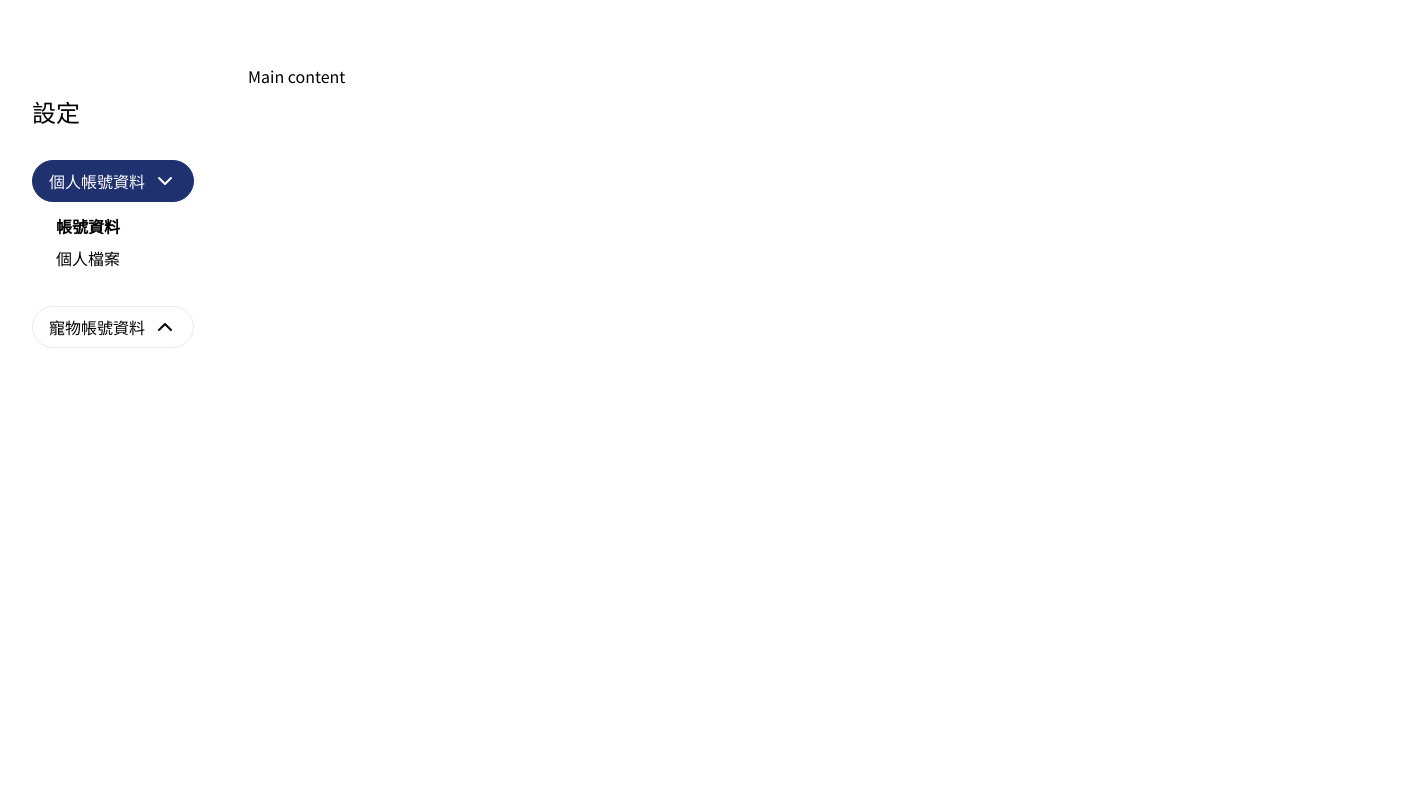
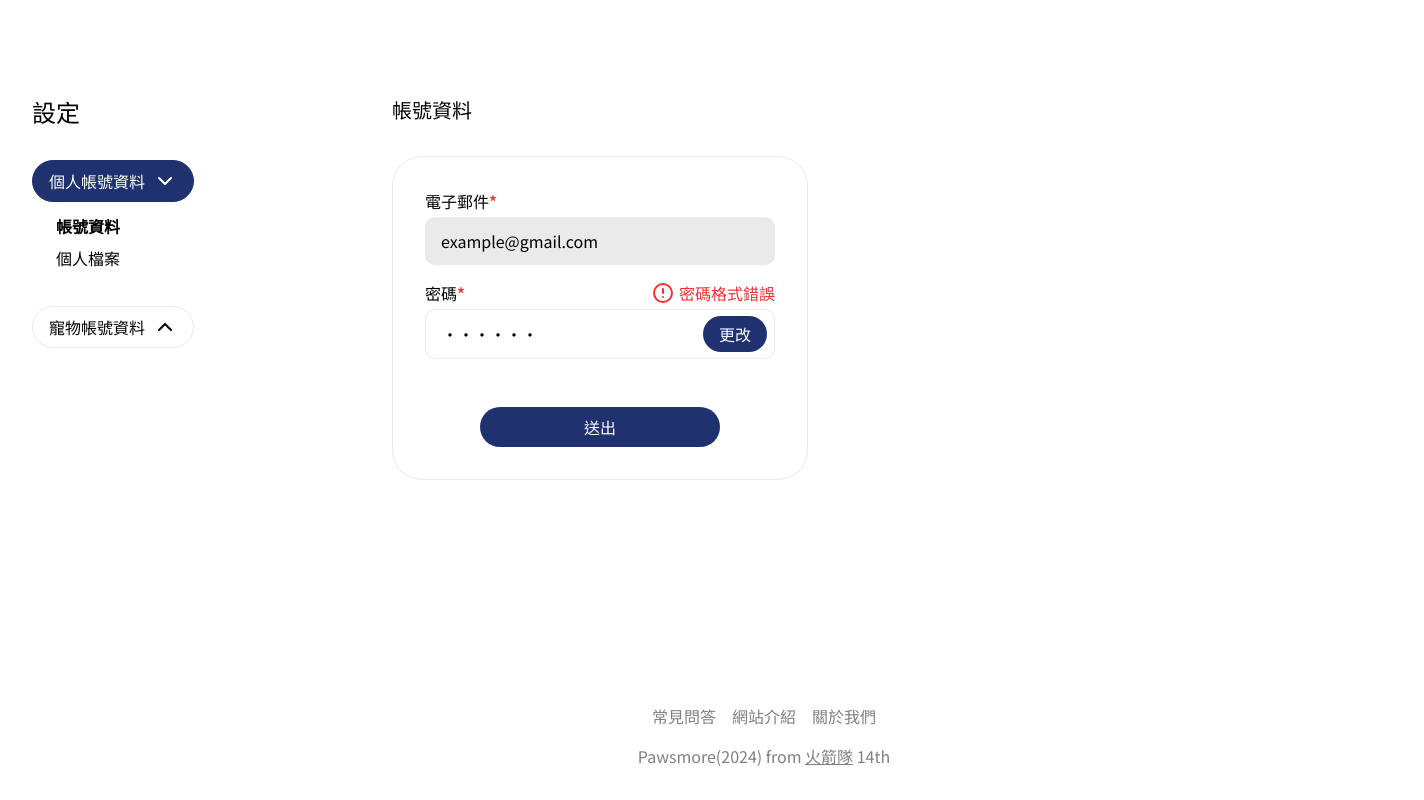
Before and after one commit to penspulse326/rocket_pawsmore, a Next.js app: page /user_dashboard in a window 1280 px wide. Shown: the top 800 px of the page, 1424 px wide, since content can reach past the window. Built offline with nearby package versions, Linux system fonts and the light colour scheme.

Commit message:
style: add Account component

```diff
--- a/src/common/lib/formText.ts
+++ b/src/common/lib/formText.ts
@@ -102,3 +102,13 @@ export const sickCategory: SickCategoryType = {
     ],
   },
 };
+
+interface ChangePasswordType {
+  ENTER_PASSWORD: string;
+  DOUBLE_CHECK: string;
+}
+
+export const ChangePassword: ChangePasswordType = {
+  ENTER_PASSWORD: "輸入6-16字符以上英數字密碼",
+  DOUBLE_CHECK: "再次輸入密碼",
+};
--- /dev/null
+++ b/src/components/userDashboard/Account.tsx
@@ -0,0 +1,143 @@
+import React, { useState } from "react";
+import { IconEye, IconEyeClosed } from "@tabler/icons-react";
+import ErrorMessage from "../ErrorMessage";
+import { ChangePassword } from "@/common/lib/formText";
+import { errorText } from "@/common/lib/messageText";
+
+const Account: React.FC<{ title: string }> = ({ title }) => {
+  const [email, setEmail] = useState("example@gmail.com");
+  const [password, setPassword] = useState("123456");
+  const [newPassword, setNewPassword] = useState("");
+
+  const [toChangePassword, setToChangePassword] = useState(false);
+  const [showPassword, setShowPassword] = useState(false);
+  const [showNewPassword, setShowNewPassword] = useState(false);
+
+  const ChangePasswordBtn = () => {
+    const handleChangePassword = () => {
+      setToChangePassword(true);
+      setPassword("");
+    };
+
+    if (toChangePassword) {
+      if (showPassword) {
+        return (
+          <IconEye
+            size={24}
+            color={"#808080"}
+            className="absolute right-4 hover:cursor-pointer"
+            onClick={() => setShowPassword(false)}
+          />
+        );
+      } else {
+        return (
+          <IconEyeClosed
+            size={24}
+            color={"#808080"}
+            className="absolute right-4 hover:cursor-pointer"
+            onClick={() => setShowPassword(true)}
+          />
+        );
+      }
+    } else {
+      return (
+        <button
+          className="absolute right-2 bg-primary text-white rounded-[30px] px-4 py-1.5"
+          type="button"
+          onClick={handleChangePassword}
+        >
+          更改
+        </button>
+      );
+    }
+  };
+
+  return (
+    <div className="flex flex-col gap-y-8 max-w-[416px]">
+      <div className="text-xl">{title}</div>
+      <div className="flex flex-col gap-y-12 border border-stroke rounded-[30px] p-8">
+        <form className="flex flex-col  gap-y-4">
+          {/* email */}
+          <div className="flex flex-col gap-y-1">
+            <label htmlFor="email">
+              電子郵件<span className="text-error font-semibold">*</span>
+            </label>
+            <input
+              type="email"
+              id="email"
+              value={email}
+              className="px-4 py-3 bg-stroke rounded-[10px]"
+              onChange={(e) => setEmail(e.target.value)}
+            />
+          </div>
+          {/* password */}
+          <div className="flex flex-col gap-y-1">
+            <div className="flex justify-between">
+              <label htmlFor="password">
+                密碼<span className="text-error font-semibold">*</span>
+              </label>
+              <ErrorMessage>{errorText.PASSWORD_INVALID}</ErrorMessage>
+            </div>
+            <div className="relative flex items-center">
+              <input
+                type={`${showPassword ? "text" : "password"}`}
+                id="password"
+                value={password}
+                placeholder={
+                  toChangePassword ? ChangePassword.ENTER_PASSWORD : ""
+                }
+                className="px-4 py-3 border border-stroke rounded-[10px] w-full"
+                onChange={(e) => setPassword(e.target.value)}
+              />
+              <ChangePasswordBtn />
+            </div>
+          </div>
+          {/* check password */}
+          {toChangePassword && (
+            <div className="flex flex-col gap-y-1">
+              <div className="flex justify-between">
+                <label htmlFor="checkPassword">
+                  確認密碼<span className="text-error font-semibold">*</span>
+                </label>
+                <ErrorMessage>{errorText.PASSWORD_NOT_MATCH}</ErrorMessage>
+              </div>
+              <div className="relative flex items-center">
+                <input
+                  type={`${showNewPassword ? "text" : "password"}`}
+                  id="checkPassword"
+                  value={newPassword}
+                  placeholder={ChangePassword.DOUBLE_CHECK}
+                  className="px-4 py-3 border border-stroke rounded-[10px] w-full"
+                  onChange={(e) => setNewPassword(e.target.value)}
+                />
+                {showNewPassword ? (
+                  <IconEye
+                    size={24}
+                    color={"#808080"}
+                    className="absolute right-4 hover:cursor-pointer"
+                    onClick={() => setShowNewPassword(false)}
+                  />
+                ) : (
+                  <IconEyeClosed
+                    size={24}
+                    color={"#808080"}
+                    className="absolute right-4 hover:cursor-pointer"
+                    onClick={() => setShowNewPassword(true)}
+                  />
+                )}
+              </div>
+            </div>
+          )}
+        </form>
+        <button
+          className="text-white bg-primary rounded-[300px] px-[104px] py-2 self-center"
+          type="submit"
+        >
+          送出
+        </button>
+      </div>
+    </div>
+  );
+};
+
+export default Account;
--- a/src/containers/userDashboard/MainContent.tsx
+++ b/src/containers/userDashboard/MainContent.tsx
@@ -1,7 +1,25 @@
 import React from "react";
+import Account from "@/components/userDashboard/Account";
 
-const MainContent: React.FC = () => {
-  return <div className="max-w-[1192px] w-full h-[1000px]">Main content</div>;
+const MainContent: React.FC<{ targetPage: string }> = ({ targetPage }) => {
+  return (
+    <div className="max-w-[1192px] w-full mt-8 ml-[144px]">
+      {(() => {
+        switch (targetPage) {
+          case "帳號資料":
+            return <Account title={targetPage} />;
+          case "個人檔案":
+          // return <Profile />;
+          case "寵物檔案清單":
+          // return <PetList />;
+          case "新增寵物檔案":
+          // return <AddPet />;
+          default:
+            return null;
+        }
+      })()}
+    </div>
+  );
 };
 
 export default MainContent;
--- a/src/containers/userDashboard/SideBar.tsx
+++ b/src/containers/userDashboard/SideBar.tsx
@@ -1,29 +1,46 @@
 import React, { useState, useEffect } from "react";
 import { IconChevronDown } from "@tabler/icons-react";
 
-const SideBar: React.FC<{ prop: string }> = ({ prop }) => {
+interface SideBarPropsType {
+  prop: string;
+  setTargetPage: (targetPage: string) => void;
+}
+
+const SideBar: React.FC<SideBarPropsType> = ({ prop, setTargetPage }) => {
   const [openUser, setOpenUser] = useState(false);
   const [openPets, setOpenPets] = useState(false);
   const [isActive, setIsActive] = useState("");
 
   useEffect(() => {
+    const handleVisitPage = (targetPage: string) => {
+      setTargetPage(targetPage);
+      setIsActive(targetPage);
+    };
     switch (prop) {
       case "user":
         setOpenUser(true);
-        setIsActive("帳號資料");
+        handleVisitPage("帳號資料");
         break;
       case "pets":
         setOpenPets(true);
-        setIsActive("寵物檔案清單");
+        handleVisitPage("寵物檔案清單");
         break;
       default:
         break;
     }
-  }, [prop]);
+  }, [prop, setTargetPage]);
+
+  const userItems: string[] = ["帳號資料", "個人檔案"];
+  const petItems: string[] = ["寵物檔案清單", "新增寵物檔案"];
+
+  const handleTargetPage = (newTarget: string) => {
+    setIsActive(newTarget);
+    setTargetPage(newTarget);
+  };
 
   return (
     <div className="max-w-[248px] w-full flex flex-col gap-y-8 pt-8 pl-8">
-      <div className="font-normal text-2xl">設定</div>
+      <div className="text-2xl">設定</div>
       <div className="flex flex-col gap-y-4 self-start">
         {/* user */}
         <div className="flex flex-col gap-y-2">
@@ -51,22 +68,19 @@ const SideBar: React.FC<{ prop: string }> = ({ prop }) => {
           </button>
           {openUser && (
             <div className="flex flex-col pl-3 self-start pb-4">
+              {userItems.map((item, index) => {
+                return (
                   <div
                     className={`px-3 py-1 hover:bg-secondary rounded-[30px] hover:cursor-pointer
-              ${isActive === "帳號資料" && "font-bold"}
+              ${isActive === item && "font-bold"}
               `}
-                onClick={() => setIsActive("帳號資料")}
+                    onClick={() => handleTargetPage(item)}
+                    key={index}
                   >
-                帳號資料
+                    {item}
                   </div>
-              <div
-                className={`px-3 py-1 hover:bg-secondary rounded-[30px] hover:cursor-pointer
-              ${isActive === "個人檔案" && "font-bold"}
-              `}
-                onClick={() => setIsActive("個人檔案")}
-              >
-                個人檔案
-              </div>
+                );
+              })}
             </div>
           )}
         </div>
@@ -96,22 +110,19 @@ const SideBar: React.FC<{ prop: string }> = ({ prop }) => {
           </button>
           {openPets && (
             <div className="flex flex-col pl-3 self-start">
+              {petItems.map((item, index) => {
+                return (
                   <div
                     className={`px-3 py-1 hover:bg-secondary rounded-[30px] hover:cursor-pointer
-              ${isActive === "寵物檔案清單" && "font-bold"}
+              ${isActive === item && "font-bold"}
               `}
-                onClick={() => setIsActive("寵物檔案清單")}
+                    onClick={() => handleTargetPage(item)}
+                    key={index}
                   >
-                寵物檔案清單
+                    {item}
                   </div>
-              <div
-                className={`px-3 py-1 hover:bg-secondary rounded-[30px] hover:cursor-pointer
-              ${isActive === "新增寵物清單" && "font-bold"}
-              `}
-                onClick={() => setIsActive("新增寵物清單")}
-              >
-                新增寵物檔案
-              </div>
+                );
+              })}
             </div>
           )}
         </div>
--- a/src/pages/user_dashboard/index.tsx
+++ b/src/pages/user_dashboard/index.tsx
@@ -1,14 +1,16 @@
-import React from "react";
+import React, { useState } from "react";
 import SideBar from "@/containers/userDashboard/SideBar";
 import MainContent from "@/containers/userDashboard/MainContent";
 import Footer from "@/components/Footer";
 
 const UserDashboard: React.FC = () => {
+  const [targetPage, setTargetPage] = useState("");
+
   return (
-    <main className="outer mt-16 flex">
-      <SideBar prop="user" />
+    <main className="outer pt-16 flex h-screen">
+      <SideBar prop="user" setTargetPage={setTargetPage} />
       <div className="flex flex-col justify-between w-full">
-        <MainContent />
+        <MainContent targetPage={targetPage} />
         <Footer />
       </div>
     </main>
```
Lines whose indentation alone changed are shown as unchanged.
